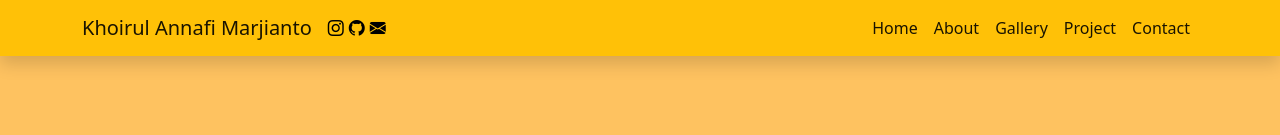
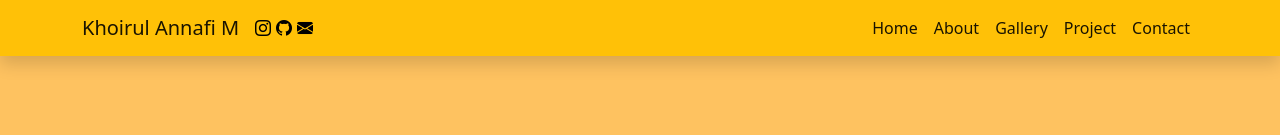
Before and after one commit to khoirulannafi/khoirulannafi.cv, a plain HTML site: page index.html in a window 1280 px wide. Shown: the top 135 px of the page. Drawn offline with nearby package versions, Linux system fonts and the light colour scheme.

Commit message:
ganti nama

```diff
--- a/index.html
+++ b/index.html
@@ -23,7 +23,7 @@
     <!-- Favicon -->
     <link rel="icon" type="image/png" sizes="32x32" href="img/favicon-32x32.png">
 
-    <title>KhoAnn</title>
+    <title>Khoirul Annafi Marjianto | CV</title>
 </head>
 
 <body id="home">
@@ -32,7 +32,7 @@
 
     <nav class="autohide navbar navbar-expand-lg navbar-light bg-warning shadow fixed-top">
         <div class="container">
-            <a class="navbar-brand">Khoirul Annafi Marjianto</a>
+            <a class="navbar-brand">Khoirul Annafi M</a>
             <a href="https://www.instagram.com/khoirulannafi_/" target="_blank">
                 <i class="bi bi-instagram text-black ic" data-bs-toggle="tooltip" data-bs-placement="bottom"
                     title="Instagram"></i>
```
